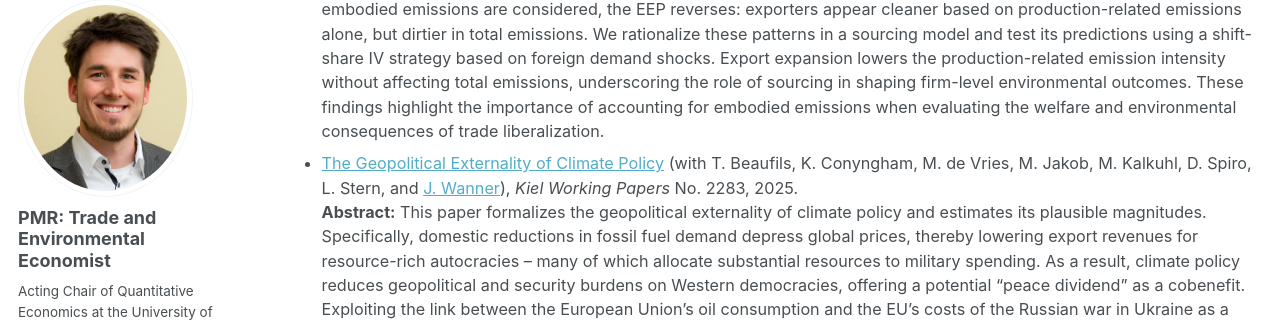
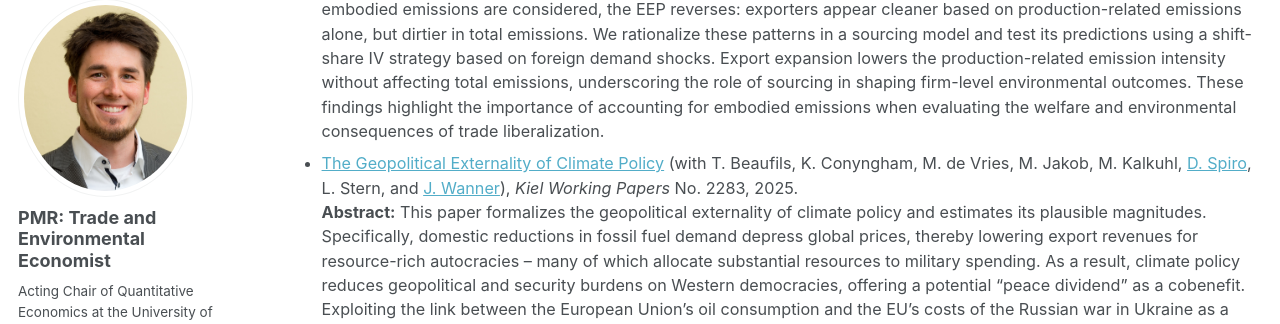
Before and after one commit to PhMRichter/PhMRichter.github.io, a Jekyll site: the page built from _pages/research.html, in a window 1280 px wide and 900 px high, scrolled down 375 px. Shown: the part 107-431 px from the top of the window. Built offline with Jekyll 4.4.1, drawn with Linux system fonts in a browser that asks for light colours; some web fonts are replaced; part of the change alters nothing that is shown.

```diff
--- a/_pages/research.html
+++ b/_pages/research.html
@@ -27,7 +27,7 @@ My research interests are international trade and the environment, the distribut
     </li>
   <li>
     <a href="https://www.ifw-kiel.de/publications/the-geopolitical-externality-of-climate-policy-34002/" target="_blank">
-     The Geopolitical Externality of Climate Policy</a> (with T. Beaufils, K. Conyngham, M. de Vries, M. Jakob, M. Kalkuhl, D. Spiro, L. Stern, and <a href="http://joschkawanner.de" target="_blank">J. Wanner</a>), <i>Kiel Working Papers</i> No. 2283, 2025. <br> <b>Abstract:</b>
+     The Geopolitical Externality of Climate Policy</a> (with T. Beaufils, K. Conyngham, M. de Vries, M. Jakob, M. Kalkuhl, <a href="https://sites.google.com/site/danielspiroresearch" target="_blank"> D. Spiro</a>, L. Stern, and <a href="http://joschkawanner.de" target="_blank">J. Wanner</a>), <i>Kiel Working Papers</i> No. 2283, 2025. <br> <b>Abstract:</b>
      This paper formalizes the geopolitical externality of climate policy and estimates its plausible magnitudes. Specifically, domestic reductions in fossil fuel demand depress global prices, thereby lowering export revenues for resource-rich autocracies – many of which allocate
      substantial resources to military spending. As a result, climate policy reduces geopolitical and security burdens on Western democracies, offering a potential “peace dividend” as a cobenefit. Exploiting the link between the European Union’s oil consumption and the EU’s costs of the
      Russian war in Ukraine as a case study, we highlight the relevance of this externality. We estimate that each euro spent on oil in the EU generates geopolitical costs of 0.37 [0.01 - 4.7] euros related to Russia’s war on Ukraine.
```
